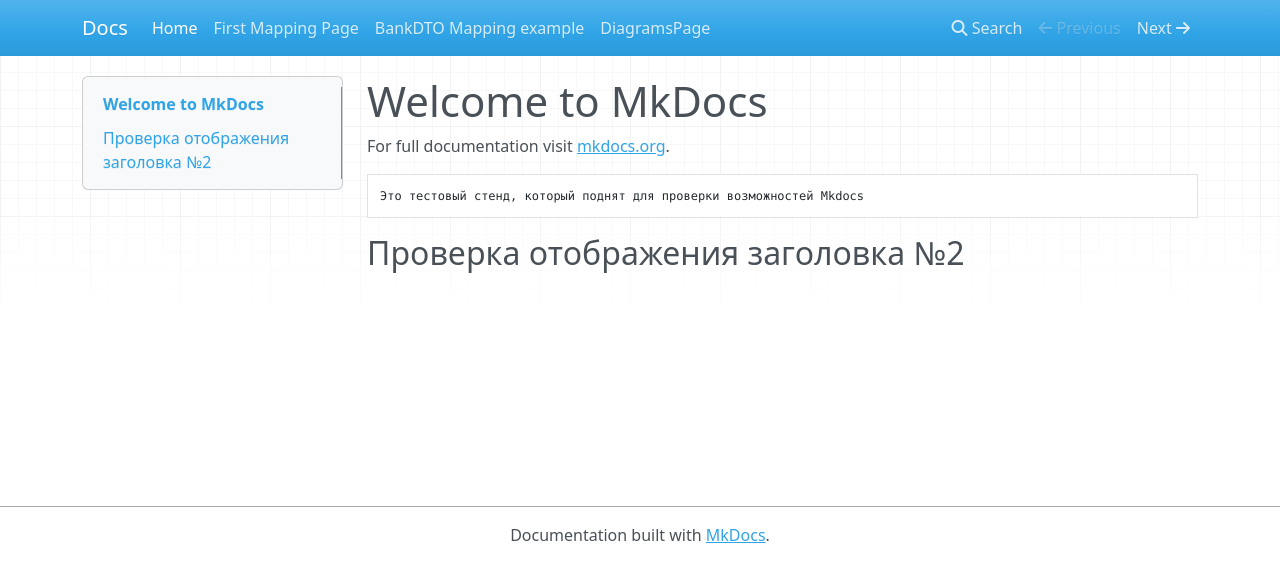
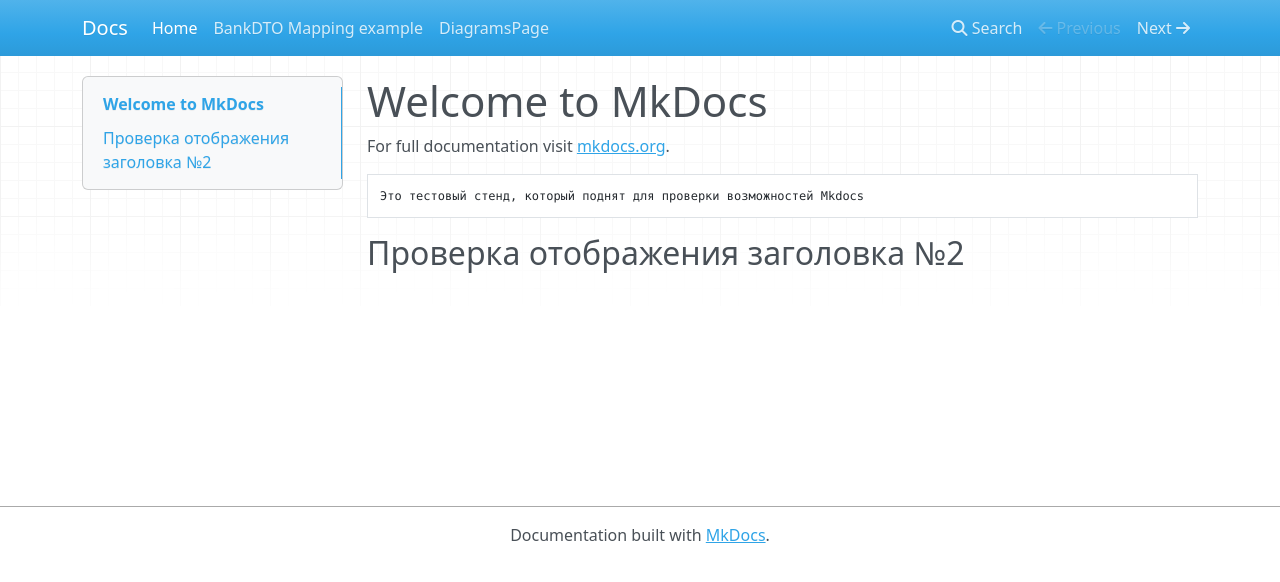
Before and after one commit to aggromarus/Markdown-mkdocs, an MkDocs documentation site: the page built from docs/index.md, in a window 1280 px wide. Shown: the top 582 px of the page. Built offline with MkDocs 1.6.1, drawn with Linux system fonts in a browser that asks for light colours; nearby versions of some CDN libraries.

Commit message:
проверка .md файлов и генерации html

```diff
--- a/mkdocs.yml
+++ b/mkdocs.yml
@@ -15,6 +15,5 @@ plugins:
       num_workers: 8
 nav:
   - Home: index.md
-  - First Mapping Page: about.md
   - BankDTO Mapping example: mapping_table.md
   - DiagramsPage: diagrams.md
```
